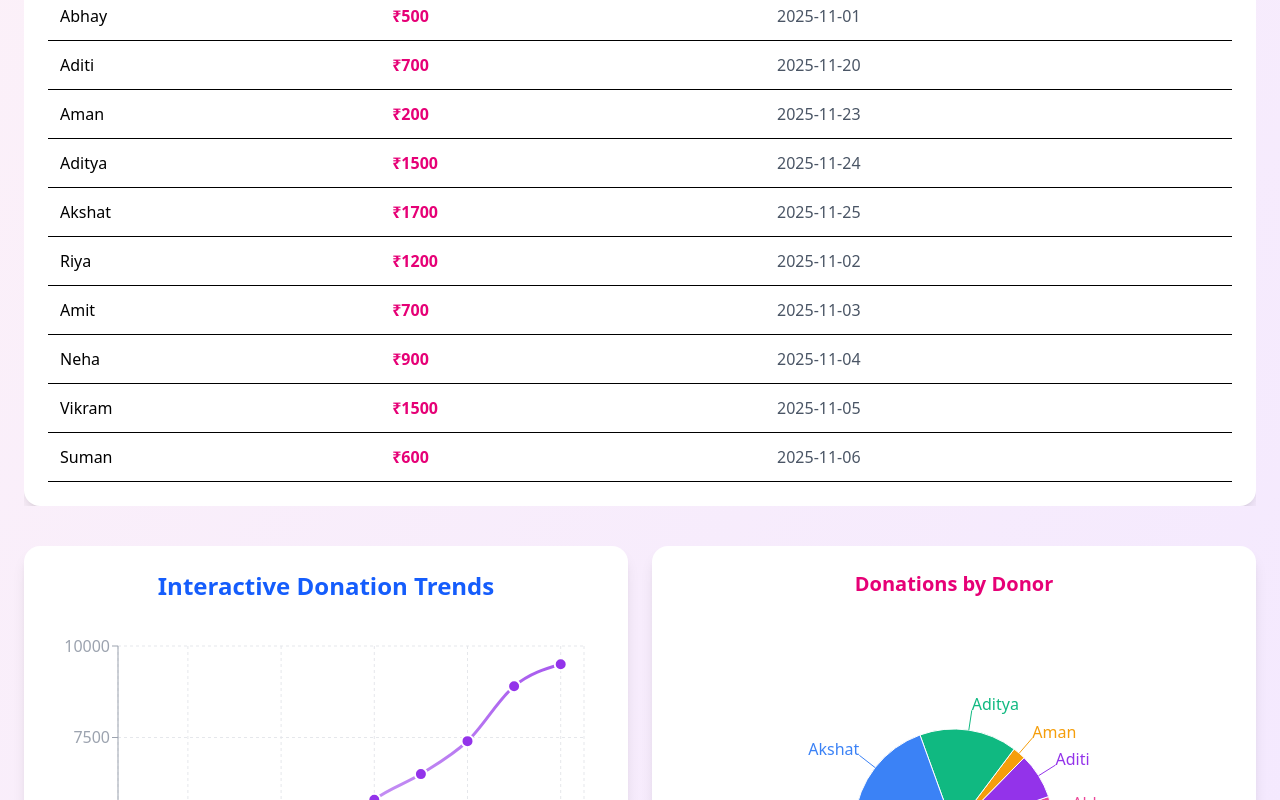
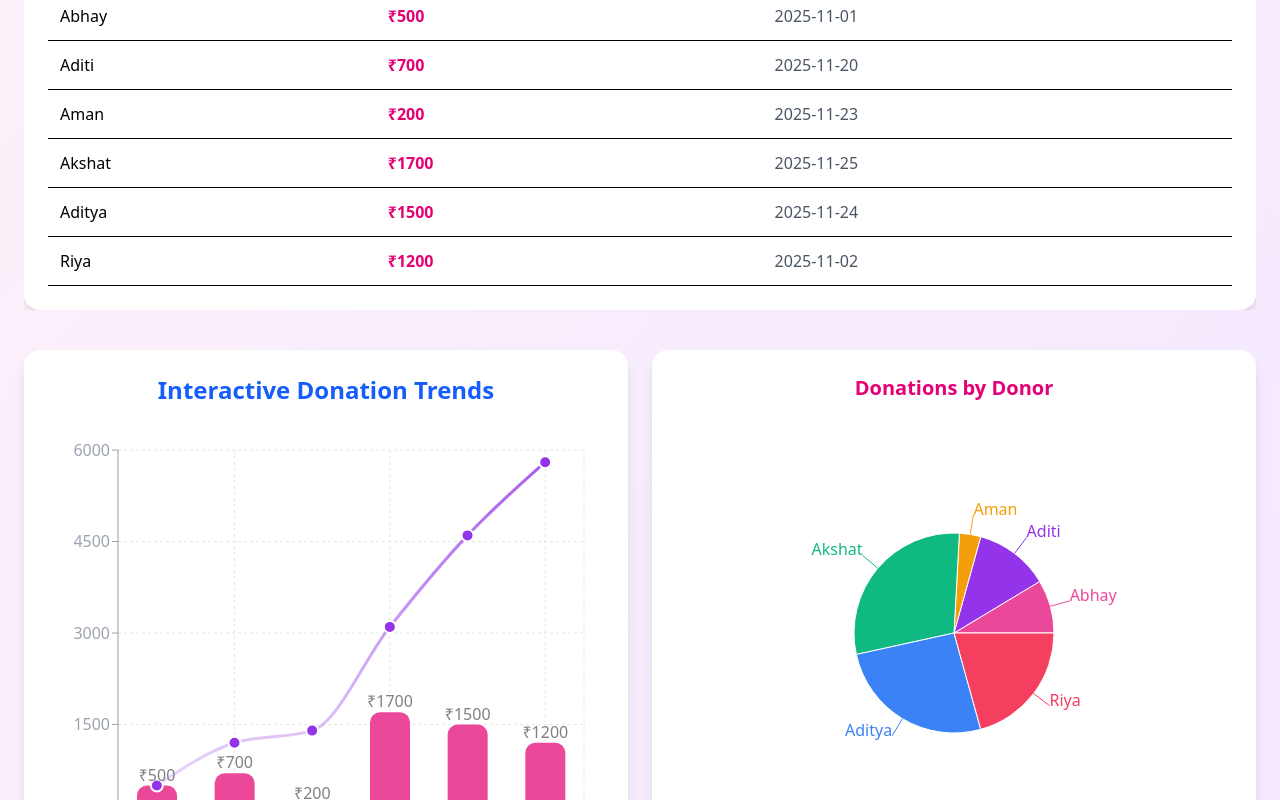
Before and after one commit to abhay963/Donation-Dashboard-Assignment, a React (Vite) app: page / in a window 1280 px wide. Shown: the part 500-1300 px from the top of the page. Built offline with nearby package versions, Linux system fonts and the light colour scheme.

Commit message:
data changed

```diff
--- a/src/data.js
+++ b/src/data.js
@@ -2,11 +2,9 @@ export const donations=[
     {name:"Abhay",amount:500,date:"2025-11-01"},
     {name:"Aditi",amount:700,date:"2025-11-20"},
     {name:"Aman",amount:200,date:"2025-11-23"},
+    {name:"Akshat",amount:1700,date:"2025-11-25"},
     {name:"Aditya",amount:1500,date:"2025-11-24"},
-    {name:"Akshat",amount:1700,date:"2025-11-25"},
+
     { name: "Riya", amount: 1200, date: "2025-11-02" },
-  { name: "Amit", amount: 700, date: "2025-11-03" },
-  { name: "Neha", amount: 900, date: "2025-11-04" },
-  { name: "Vikram", amount: 1500, date: "2025-11-05" },
-  { name: "Suman", amount: 600, date: "2025-11-06" },
+
 ];
```
